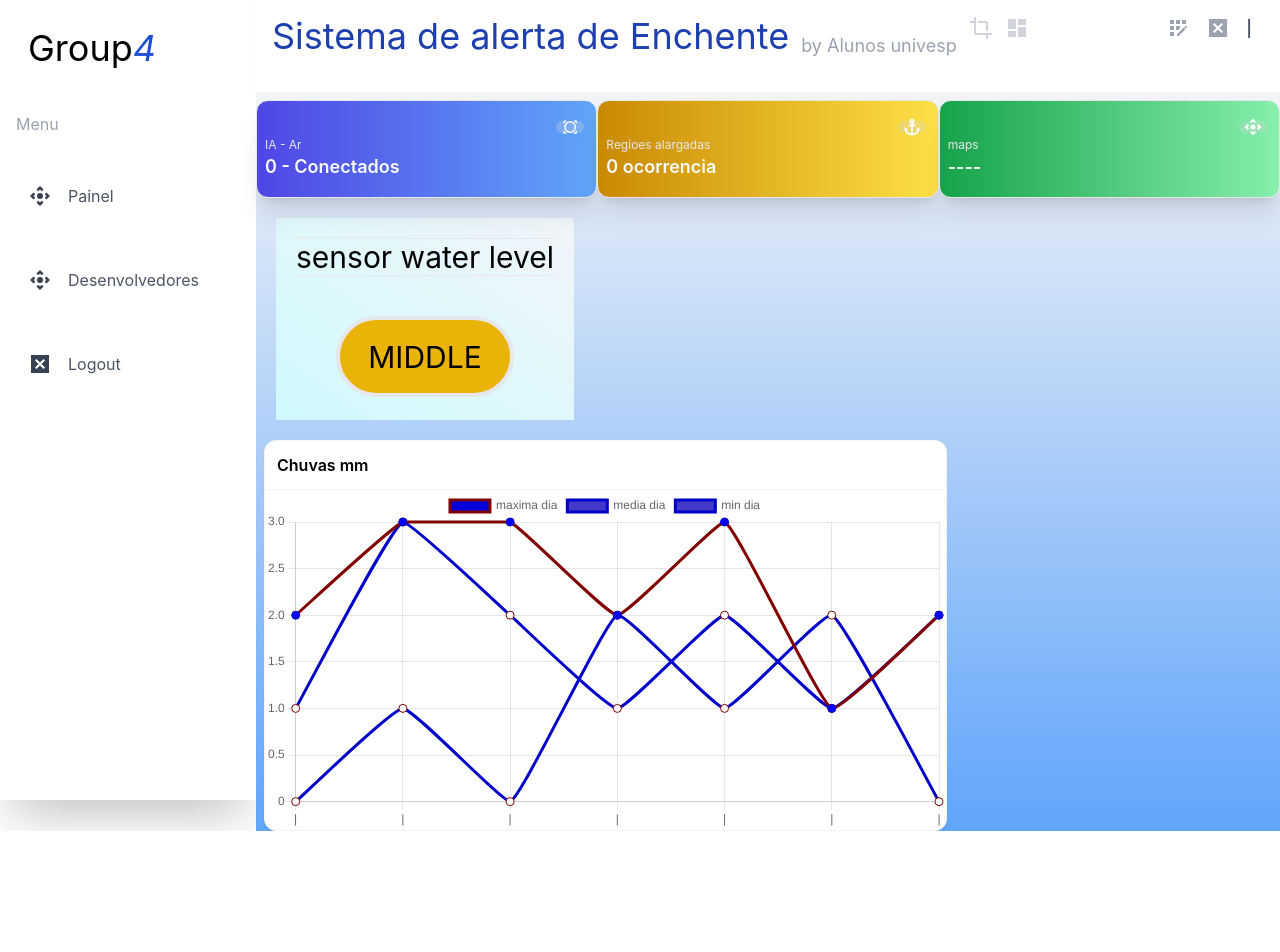
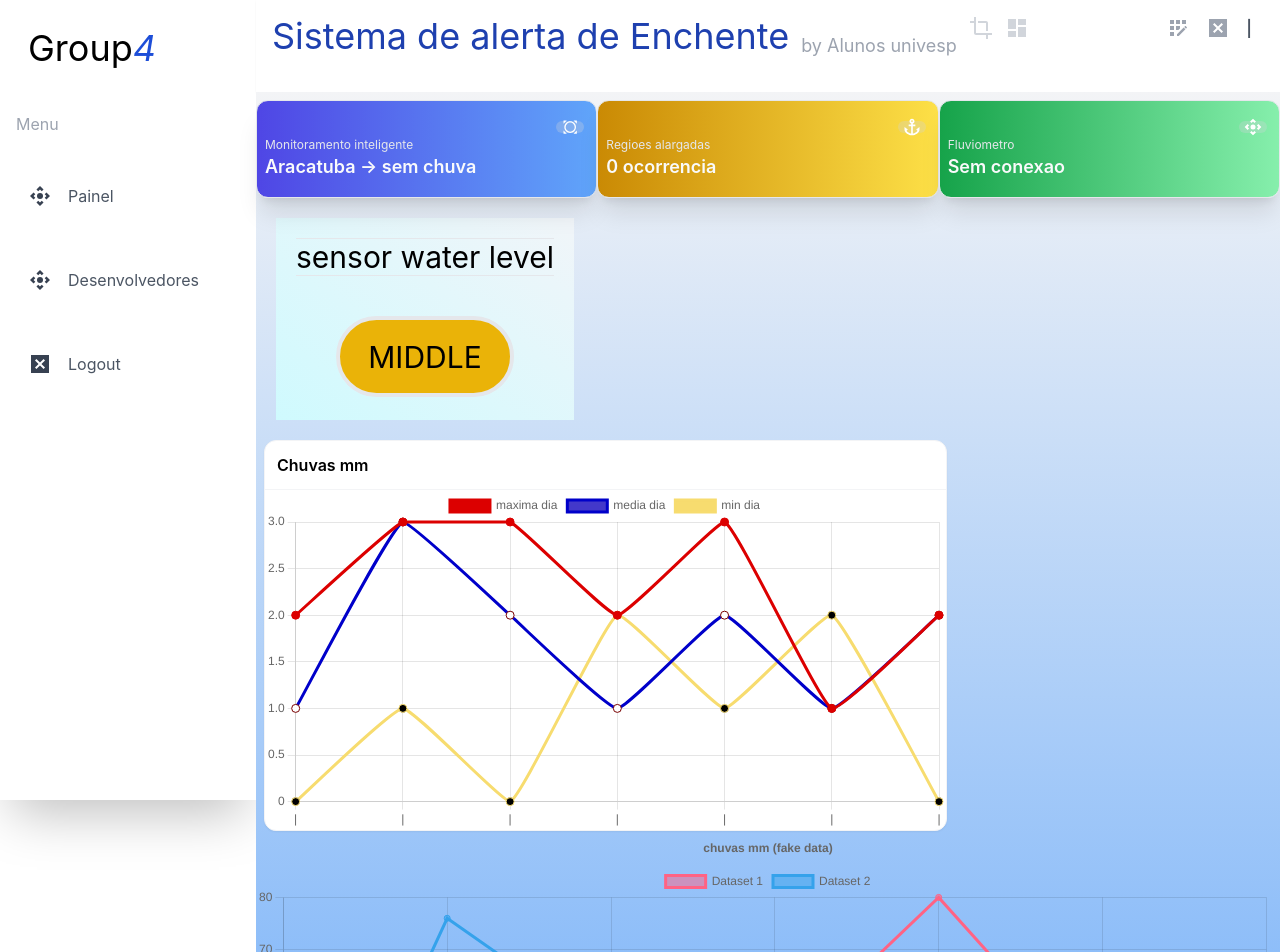
Before and after one commit to Fabianopereira1011/monitoramento-iot, a Next.js app: page / in a window 1280 px wide. Shown: the top 952 px of the page. Before the commit the page ends 831 px from the top, so only its background shows below. Built offline with nearby package versions, Linux system fonts and the light colour scheme; no server answers.

Commit message:
fix grafic colors

```diff
--- a/src/components/Midlle.js
+++ b/src/components/Midlle.js
@@ -8,18 +8,18 @@ const data = {
             label: 'maxima dia',
             fill: false,
             lineTension: 0.1,
-            backgroundColor: 'rgba(0, 0, 220)',
-            borderColor: 'rgba(130, 0, 0)',
+            backgroundColor: 'rgba(220, 0, 0)',
+            borderColor: 'rgba(220, 0, 0)',
             borderCapStyle: 'butt',
             borderDash: [],
             borderDashOffset: 0.0,
             borderJoinStyle: 'miter',
-            pointBorderColor: 'rgba(0, 0, 202)',
-            pointBackgroundColor: '#00f',
+            pointBorderColor: 'rgba(220, 0, 0)',
+            pointBackgroundColor: 'rgba(220, 0, 0)',
             pointBorderWidth: 1,
             pointHoverRadius: 5,
-            pointHoverBackgroundColor: 'rgba(0, 0, 202)',
-            pointHoverBorderColor: 'rgba(0,220,0,1)',
+            pointHoverBackgroundColor: 'rgba(220, 0, 0)',
+            pointHoverBorderColor: 'rgba(220, 0, 0)',
             pointHoverBorderWidth: 2,
             pointRadius: 4,
             pointHitRadius: 10,
@@ -50,18 +50,18 @@ const data = {
             label: 'min dia',
             fill: false,
             lineTension: 0.1,
-            backgroundColor: 'rgba(67, 56, 202)',
-            borderColor: 'rgba(0, 0, 202)',
+            backgroundColor: 'rgba(247, 220, 111 )',
+            borderColor: 'rgba(247, 220, 111 )',
             borderCapStyle: 'butt',
             borderDash: [],
             borderDashOffset: 0.0,
             borderJoinStyle: 'miter',
-            pointBorderColor: 'rgba(120, 0, 0)',
-            pointBackgroundColor: '#fff',
+            pointBorderColor: 'rgba(247, 220, 111 )',
+            pointBackgroundColor: '#fffrgba(247, 220, 111 )',
             pointBorderWidth: 1,
             pointHoverRadius: 5,
-            pointHoverBackgroundColor: 'rgba(67, 56, 202)',
-            pointHoverBorderColor: 'rgba(220,0,0,1)',
+            pointHoverBackgroundColor: 'rgba(247, 220, 111 )',
+            pointHoverBorderColor: 'rgba(247, 220, 111 )',
             pointHoverBorderWidth: 2,
             pointRadius: 4,
             pointHitRadius: 10,
--- a/src/components/container.js
+++ b/src/components/container.js
@@ -45,9 +45,9 @@ const Container = () => {
             </div>
 
             <div className="flex-wrap md:flex">
-                <Card title="IA - Ar" balance={'0 - Conectados'} icon={0}/>
+                <Card title="Monitoramento inteligente" balance={'Aracatuba -> sem chuva'} icon={0}/>
                 <Card title="Regioes alargadas" balance={'0 ocorrencia'} icon={3}/>
-                <Card title="maps" balance={'----'} icon={2}/>
+                <Card title="Fluviometro" balance={'Sem conexao'} icon={2}/>
             </div>
 
                         {/* flex  ml-3 mt-6 space-x-6  mr-4 */}
@@ -55,6 +55,7 @@ const Container = () => {
                 <SensorWater waterLevel={2}/>
                 <Middle/>
             </div>
+            <Chartline/>
 
         </div>
     )
--- a/src/pages/index.js
+++ b/src/pages/index.js
@@ -3,10 +3,7 @@ import Container from '../components/container'
 import LoggingComponent from '../components/loggingComponent';
 
 
-
-
 const Home = () => {
-
 
         return (
             <div>
```
